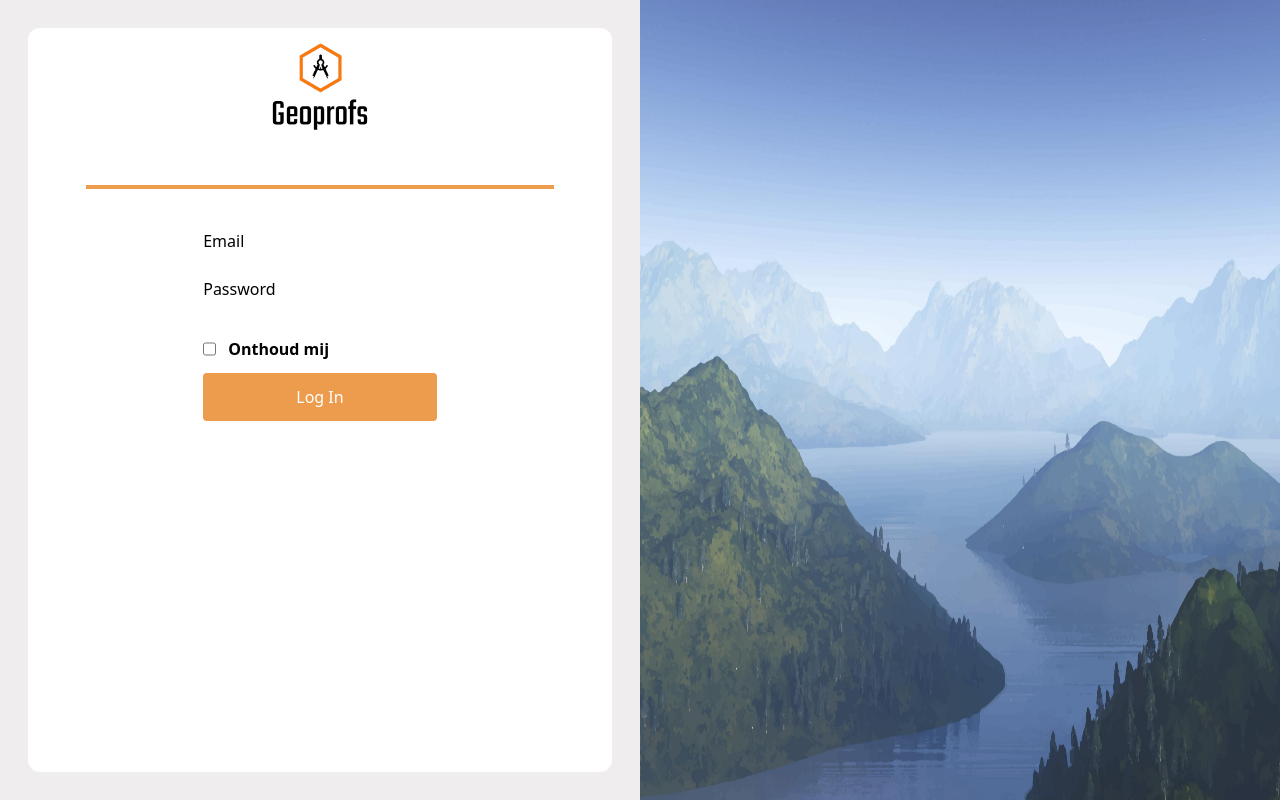
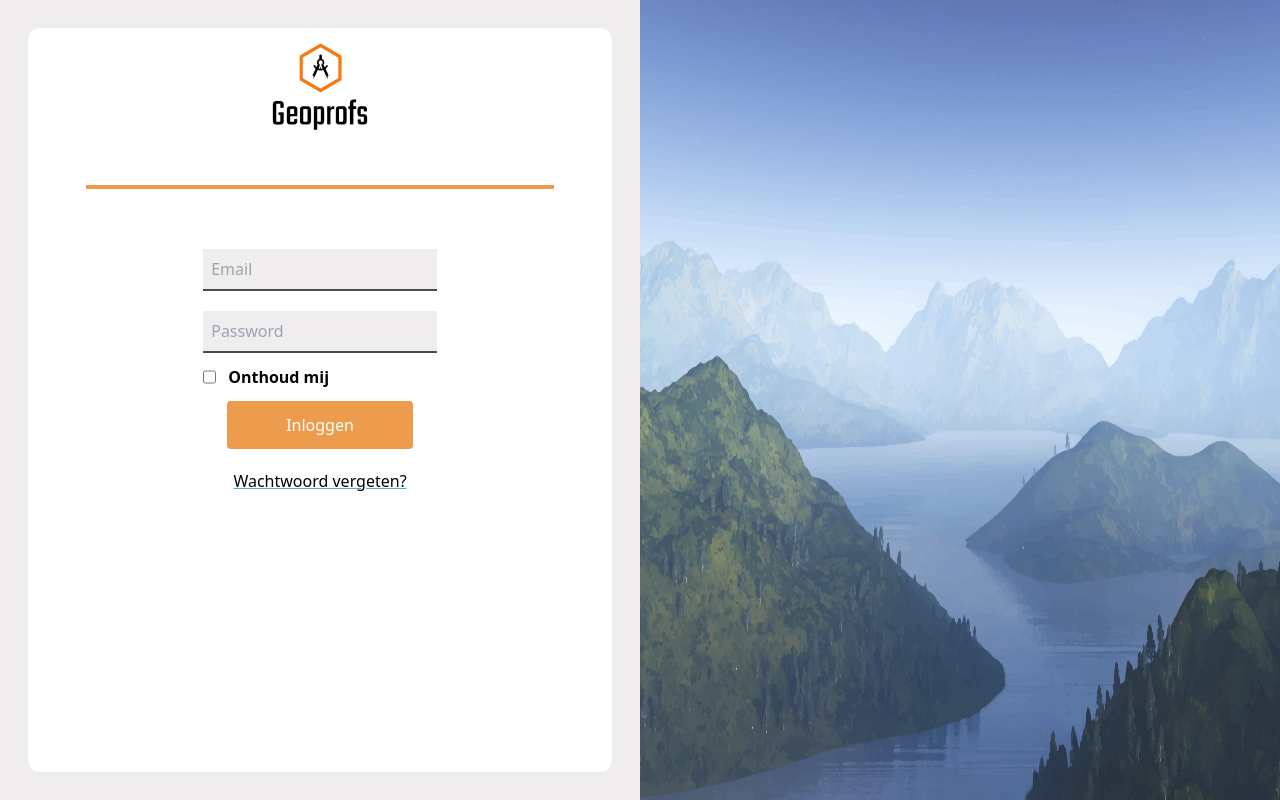
Before and after one commit to Jannus-dev/GeoProfs, a Vue app: page / in a window 1280 px wide. Built offline with nearby package versions, Linux system fonts and the light colour scheme; the HTML template or start-up script is replaced by a standard one.

Commit message:
Laatste opmaak inlog pagina

```diff
--- a/src/views/LogInView.vue
+++ b/src/views/LogInView.vue
@@ -9,16 +9,17 @@
         <img src="../assets/img/logo-large.png" alt="Logo" class="mx-auto w-1/5">
         <hr class="w-4/5 h-1 mx-auto my-4 bg-primary-100 border-0 md:my-10 dark:bg-gray-700">
         <form class="flex flex-col w-2/5 mx-auto">
-          <label for="email">Email</label>
-          <input type="email" id="email" name="email" required >
-          <label for="password">Password</label>
-          <input type="password" id="password" name="password" required>
+          <input type="email" id="email" name="email" required placeholder="Email" class="bg-background mt-5 p-2 border-b-2 border-secondary">
+          <input type="password" id="password" name="password" required placeholder="Password" class="bg-background mt-5 p-2 border-b-2 border-secondary">
           <div class="flex justify-start">
             <input type="checkbox" id="remember" name="remember">
             <label for="remember" class="m-3 font-bold">Onthoud mij</label>
           </div>
-          <button type="submit" class="bg-primary-100 h-[3rem] text-primary-white rounded">Log In</button>
+          <button type="submit" class="bg-primary-100 h-[3rem] w-4/5 mx-auto text-primary-white rounded">Inloggen</button>
         </form>
+        <div class="flex justify-center mt-5">
+          <a href="#" class="underline decoration-primary-blue">Wachtwoord vergeten?</a>
+        </div>
       </div>
     </div>
     <img src="../assets/img/wallpaper.png" alt="wallpaper" class="w-1/2">
```
